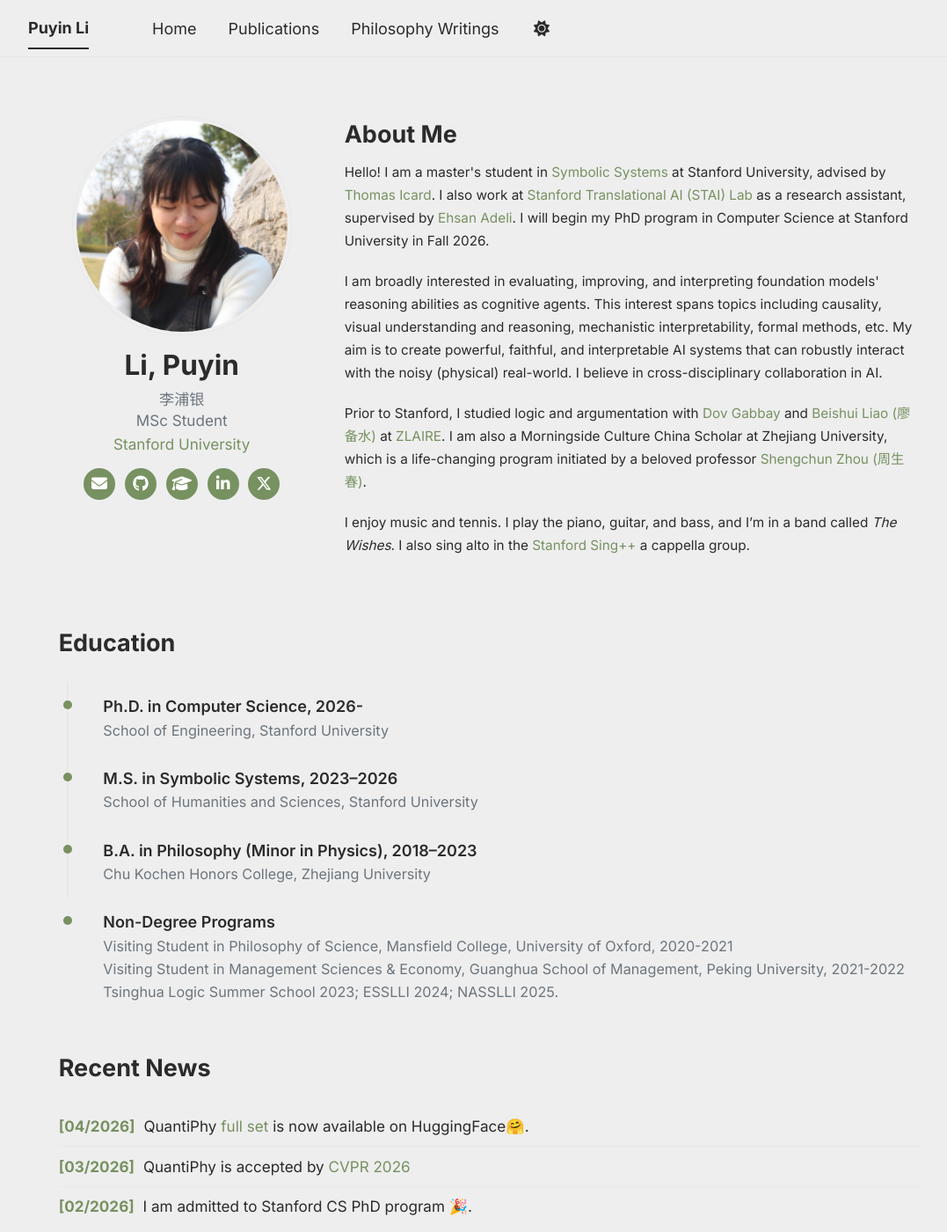
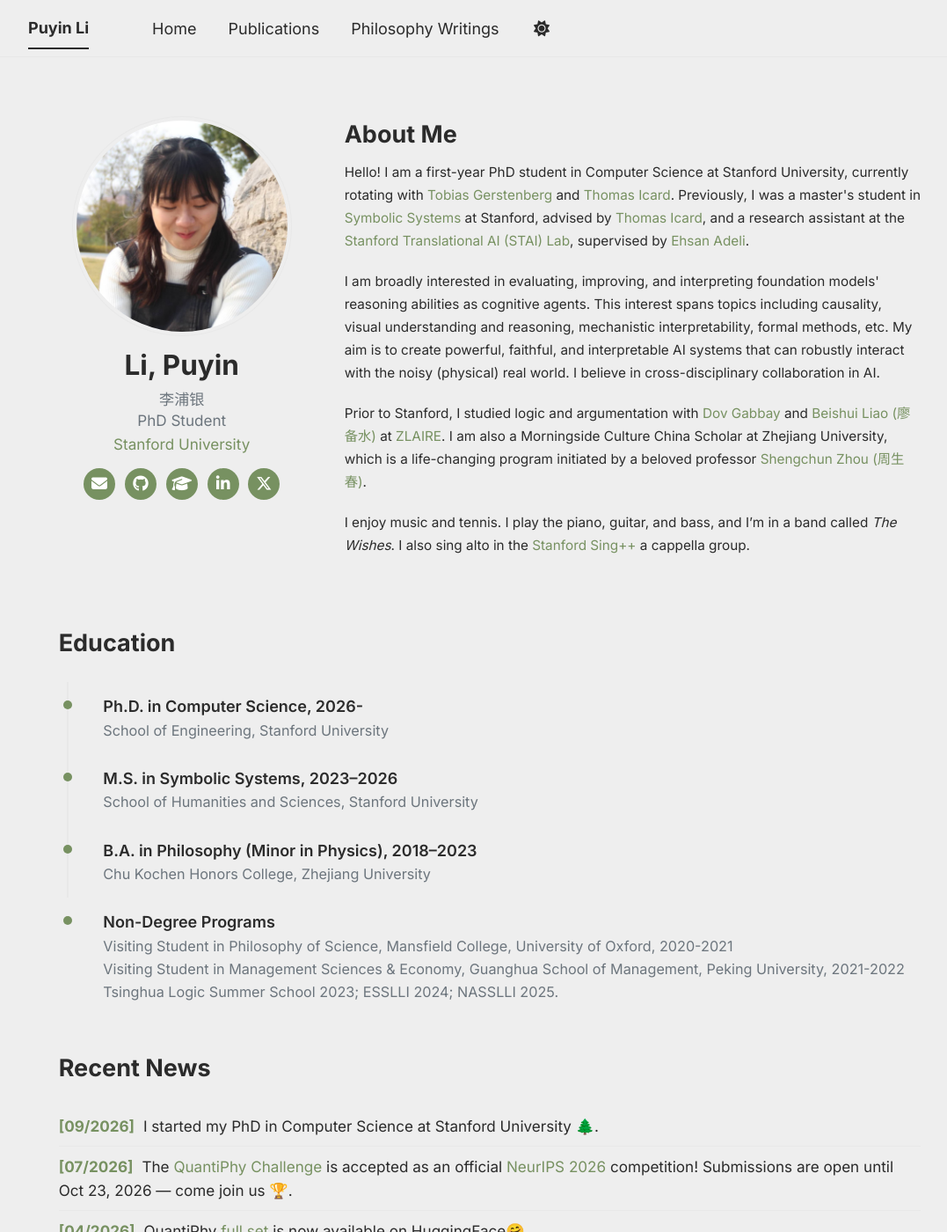
Before and after one commit to Paulineli/Paulineli.github.io, a Jekyll site: the page built from _pages/about.md, in a window 1280 px wide and 1400 px high. Shown: the whole window at 88% size, without its empty margins (4-1081 px from the left). Built offline with Jekyll 4.4.1, drawn with Linux system fonts in a browser that asks for light colours; a script bundle is joined from its source files by our own code; library files that are not in the unit come from our copies.

Commit message:
Update bio to PhD, add PhD start and QuantiPhy NeurIPS challenge news
Co-Authored-By: Claude Opus 5.5 <noreply@anthropic.com>

```diff
--- a/_pages/about.md
+++ b/_pages/about.md
@@ -16,7 +16,7 @@ redirect_from:
     </div>
     <h1 class="profile-name">Li, Puyin</h1>
     <p class="profile-role">李浦银</p>
-    <p class="profile-role">MSc Student</p>
+    <p class="profile-role">PhD Student</p>
     <p class="profile-org">Stanford University</p>
     <div class="profile-social">
       <a href="mailto:puyinli@stanford.edu" title="Email"><i class="fas fa-envelope"></i></a>
@@ -29,10 +29,10 @@ redirect_from:
   <div class="profile-bio">
     <h2 class="section-title">About Me</h2>
     <p>
-      Hello! I am a master's student in <a href="https://symsys.stanford.edu/" target="_blank">Symbolic Systems</a> at Stanford University, advised by <a href="https://stanford.edu/~icard/" target="_blank">Thomas Icard</a>. I also work at <a href="https://stai.stanford.edu/" target="_blank">Stanford Translational  AI (STAI) Lab</a> as a research assistant, supervised by <a href="https://stanford.edu/~eadeli/" target="_blank">Ehsan Adeli</a>. I will begin my PhD program in Computer Science at Stanford University in Fall 2026.
+      Hello! I am a first-year PhD student in Computer Science at Stanford University, currently rotating with <a href="https://cicl.stanford.edu/" target="_blank">Tobias Gerstenberg</a> and <a href="https://stanford.edu/~icard/" target="_blank">Thomas Icard</a>. Previously, I was a master's student in <a href="https://symsys.stanford.edu/" target="_blank">Symbolic Systems</a> at Stanford, advised by <a href="https://stanford.edu/~icard/" target="_blank">Thomas Icard</a>, and a research assistant at the <a href="https://stai.stanford.edu/" target="_blank">Stanford Translational AI (STAI) Lab</a>, supervised by <a href="https://stanford.edu/~eadeli/" target="_blank">Ehsan Adeli</a>.
     </p>
     <p>
-      I am broadly interested in evaluating, improving, and interpreting foundation models' reasoning abilities as cognitive agents. This interest spans topics including causality, visual understanding and reasoning, mechanistic interpretability, formal methods, etc. My aim is to create powerful, faithful, and interpretable AI systems that can robustly interact with the noisy (physical) real-world. I believe in cross-disciplinary collaboration in AI.
+      I am broadly interested in evaluating, improving, and interpreting foundation models' reasoning abilities as cognitive agents. This interest spans topics including causality, visual understanding and reasoning, mechanistic interpretability, formal methods, etc. My aim is to create powerful, faithful, and interpretable AI systems that can robustly interact with the noisy (physical) real world. I believe in cross-disciplinary collaboration in AI.
     </p>
     <p>
       Prior to Stanford, I studied logic and argumentation with <a href="https://scholar.google.com/citations?user=A7I35cAAAAAJ&hl=en" target="_blank">Dov Gabbay</a> and <a href="https://person.zju.edu.cn/en/beishui#756204" target="_blank">Beishui Liao (廖备水)</a> at <a href="https://person.zju.edu.cn/en/beishui#756204" target="_blank">ZLAIRE</a>. I am also a Morningside Culture China Scholar at Zhejiang University, which is a life-changing program initiated by a beloved professor <a href="https://zhoushengchun.life/en/" target="_blank">Shengchun Zhou (周生春)</a>.
@@ -71,6 +71,8 @@ redirect_from:
 <div class="home-section">
   <h2 class="section-title">Recent News</h2>
   <ul class="news-list">
+    <li><span class="news-date">[09/2026]</span> I started my PhD in Computer Science at Stanford University 🌲.</li>
+    <li><span class="news-date">[07/2026]</span> The <a href="https://quantiphy.stanford.edu/competition/index.html" target="_blank">QuantiPhy Challenge</a> is accepted as an official <a href="https://neurips.cc/" target="_blank">NeurIPS 2026</a> competition! Submissions are open until Oct 23, 2026 — come join us 🏆.</li>
     <li><span class="news-date">[04/2026]</span> QuantiPhy <a href="https://huggingface.co/datasets/PaulineLi/QuantiPhy" target="_blank">full set</a> is now available on HuggingFace🤗.</li>
     <li><span class="news-date">[03/2026]</span> QuantiPhy is accepted by <a href="https://cvpr.thecvf.com/" target="_blank">CVPR 2026</a></li>
     <li><span class="news-date">[02/2026]</span> I am admitted to Stanford CS PhD program 🎉.</li>
```
